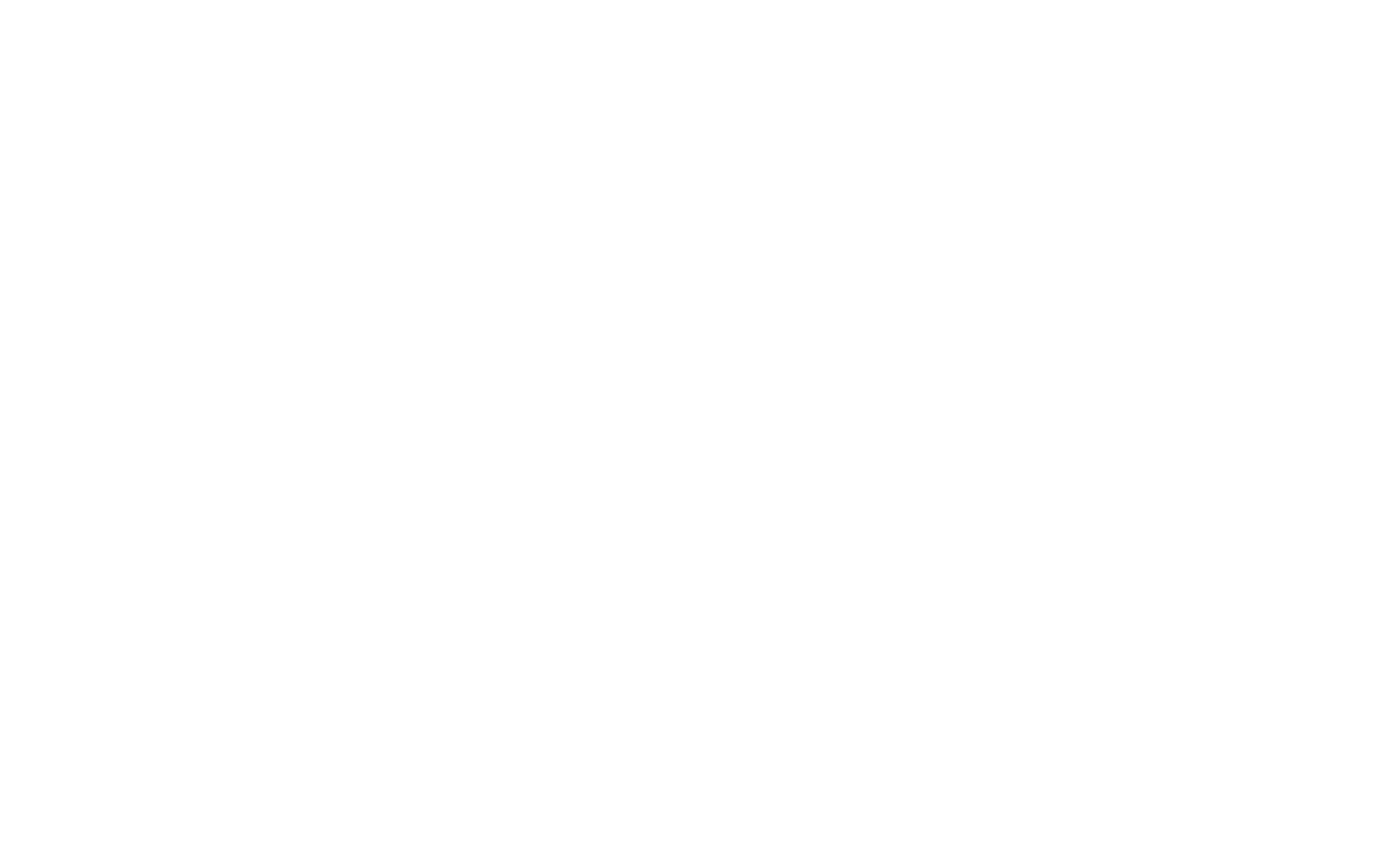
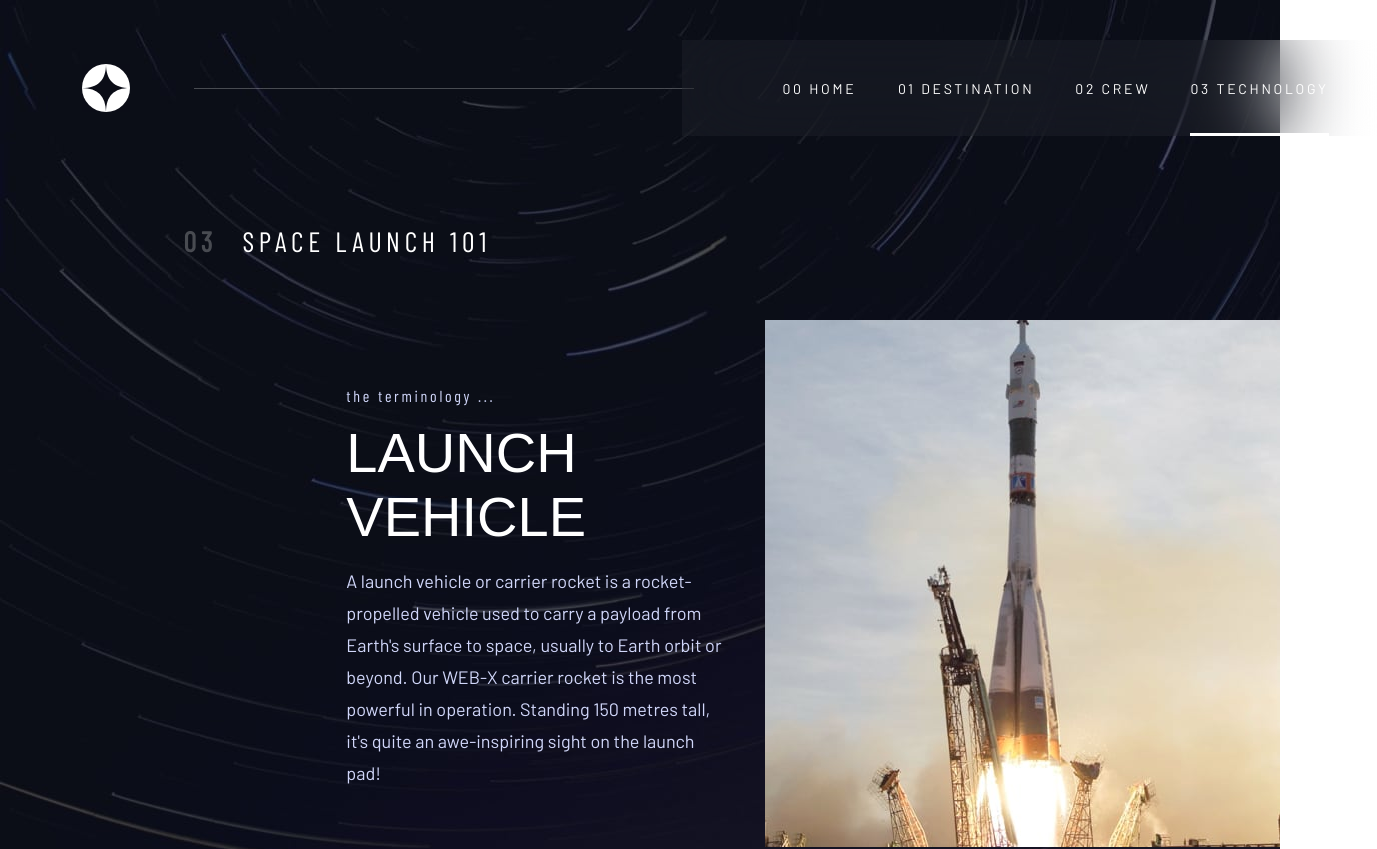
Before and after one commit to mohadese-nm/space-tourism-website, a Vue app: page /launchVehicle in a window 1280 px wide. Before the commit this address had no page. Shown: the top 849 px of the page, 1377 px wide, since content can reach past the window. Built offline with nearby package versions, Linux system fonts and the light colour scheme; a web font is replaced by a local one.

Commit message:
style tech first component

```diff
--- a/src/router/index.js
+++ b/src/router/index.js
@@ -75,25 +75,25 @@
   {
     path: '/technology',
     name: 'technology',
-    component: () => import('../views/technologyPage.vue'),
-    redirect: {name: 'douglas'},
+    component: () => import('../views/technology/techPage.vue'),
+    redirect: {name: 'launchVehicle'},
     children: [
       {
-        path: '/douglas',
-        name: 'douglas',
-        component: ()=> import('../views/crew/douglasPage.vue')
+        path: '/launchVehicle',
+        name: 'launchVehicle',
+        component: ()=> import('../views/technology/launchVehicle.vue')
       },
 
       {
-        path: '/mark',
-        name: 'mark',
-        component: ()=> import('../views/crew/markPage.vue')
+        path: '/spacePort',
+        name: 'spacePort',
+        component: ()=> import('../views/technology/spacePort.vue')
       },
 
       {
-        path: '/victor',
-        name: 'victor',
-        component: ()=> import('../views/crew/victorPage.vue')
+        path: '/spaceCapsule',
+        name: 'spaceCapsule',
+        component: ()=> import('../views/technology/spaceCapsule.vue')
       }
     ]
   }
--- a/src/views/technology/launchVehicle.vue
+++ b/src/views/technology/launchVehicle.vue
@@ -0,0 +1,139 @@
+<template>
+  <div class="container">
+    <div class="row">
+        <div class="col-lg-7 tech-info align-items-center">
+            <div class="row">
+                <div class="col tech-header">
+                    <span>03</span>
+                    <p class="header-text"> space launch 101</p>
+                </div>
+            </div>
+            <div class="row main-text align-items-center">
+                <div class="col-lg-3 tech-nav">
+
+                </div>
+                <div class="col-lg-9 tech-description">
+                    <div class="row">
+                        <div class="col terminology">
+                            <p>the terminology ...</p>
+                        </div>
+                    </div>
+                    <div class="row">
+                        <div class="col tech-name">
+                            <p>LAUNCH VEHICLE</p>
+                        </div>
+                    </div>
+                    <div class="row">
+                        <div class="col tech-about">
+                            <p>A launch vehicle or carrier rocket is a rocket-propelled vehicle used to
+                                carry a payload from Earth's surface to space, usually to Earth orbit or
+                                beyond. Our WEB-X carrier rocket is the most powerful in operation.
+                                Standing 150 metres tall, it's quite an awe-inspiring sight on the launch pad!
+                            </p>
+                        </div>
+                    </div>
+                </div>
+            </div>
+        </div>
+        <div class="col tech-image">
+            <img src="../../assets/technology/image-launch-vehicle-portrait.jpg">
+        </div>
+    </div>
+  </div>
+</template>
+
+<script>
+
+export default {
+    name: 'launchVehicle'
+}
+</script>
+
+<style lang="scss" scoped>
+@use '@/assets/styles/-variables.scss' as *;
+
+.container{
+        margin-top: 16vh;
+        .tech-info{
+            margin-left: 7vw;
+            .tech-header{
+                span{
+                font-family: $barlowCond;
+                font-style: normal;
+                font-weight: 700;
+                font-size: 28px;
+                line-height: 34px;
+                letter-spacing: 4.725px;
+                color: white;
+                mix-blend-mode: normal;
+                opacity: 0.25;
+                }
+
+                .header-text{
+                    display: inline-block;
+                    position: relative;
+                    left: 2vw;
+                    font-family: $barlowCond;
+                    font-style: normal;
+                    font-weight: 400;
+                    font-size: 28px;
+                    line-height: 34px;
+                    letter-spacing: 4.725px;
+                    text-transform: uppercase;
+                    color: white;
+                }
+            }
+
+            .main-text{
+                margin-top: 14vh;
+                .tech-description{
+                .terminology{
+
+                    p{
+                        font-family: $barlowCond;
+                        font-style: normal;
+                        font-weight: 400;
+                        font-size: 16px;
+                        line-height: 19px;
+                        letter-spacing: 2.7px;
+                        color: $lightGray;
+
+                    }
+                }
+                .tech-name{
+                    p{
+                        font-family: $belle;
+                        font-style: normal;
+                        font-weight: 400;
+                        font-size: 56px;
+                        line-height: 64px;
+                        color: #FFFFFF;
+                    }
+                }
+
+                .tech-about{
+                    p{
+                        max-width: 30vw;
+                        font-family: 'Barlow';
+                        font-style: normal;
+                        font-weight: 400;
+                        font-size: 18px;
+                        line-height: 32px;
+                        color: $lightGray;
+                    }
+                }
+            }
+        }
+    }
+
+        .tech-image{
+            img{
+                position: absolute;
+                top: 40vh;
+                right: 0;
+            }
+
+        }
+}
+
+</style>
--- a/src/views/technology/spaceCapsule.vue
+++ b/src/views/technology/spaceCapsule.vue
@@ -0,0 +1,13 @@
+<template>
+  <div></div>
+</template>
+
+<script>
+export default {
+    name:'spaceCapsule'
+}
+</script>
+
+<style>
+
+</style>
--- a/src/views/technology/spacePort.vue
+++ b/src/views/technology/spacePort.vue
@@ -0,0 +1,13 @@
+<template>
+  <div></div>
+</template>
+
+<script>
+export default {
+    name:'spacePort'
+}
+</script>
+
+<style>
+
+</style>
```
Also changed, not shown: src/views/technology/techNav.vue (+13 -0 lines).
